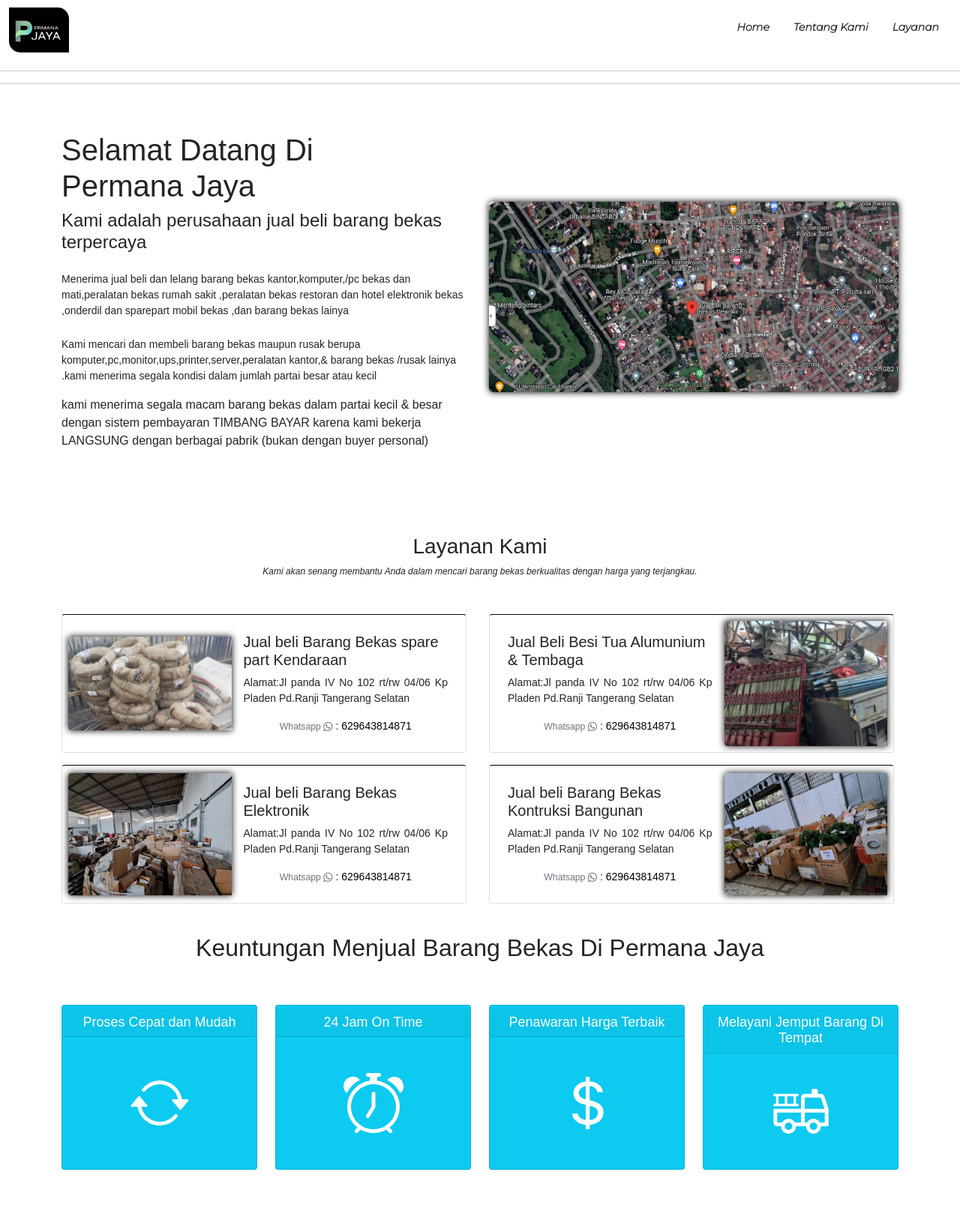
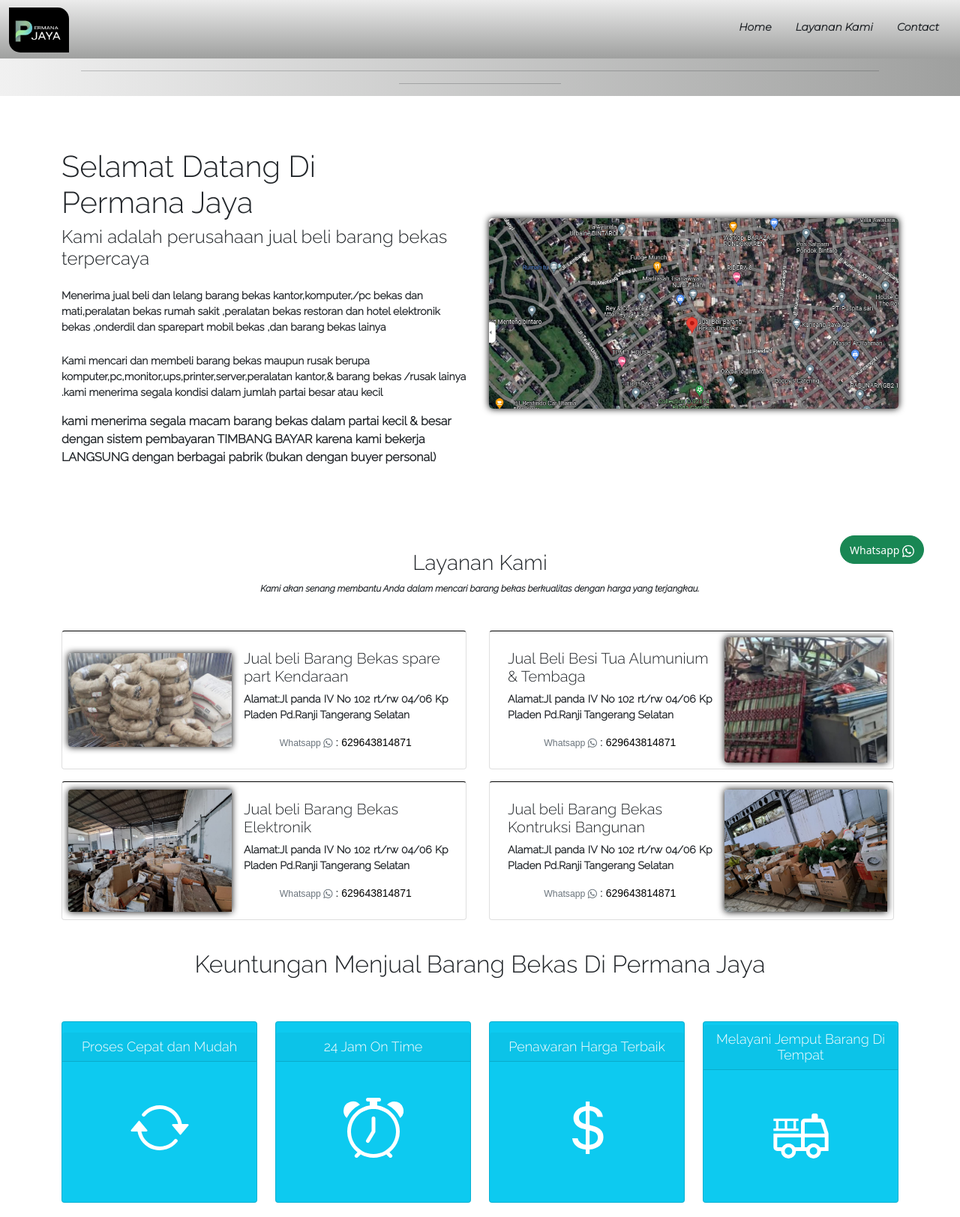
Before and after one commit to fahrumfahriansyah/PermanA-jaya, a website: page index.html in a window 1280 px wide. Shown: the top 1623 px of the page at 75% size. Drawn offline with nearby package versions, Linux system fonts and the light colour scheme.

Commit message:
mengedit website

```diff
--- a/index.html
+++ b/index.html
@@ -17,7 +17,7 @@
 </head>
 
 <body style="cursor: default;scroll-behavior: smooth;">
-
+  <div class=" fixed-top NavbarPermana">
     <nav class="navbar navbar-expand-lg navbar-light Navbar_Container ">
       <div class="container-fluid">
         <div>
@@ -25,16 +25,27 @@
         </div>
         <div class="collapse navbar-collapse d-flex justify-content-sm-end justify-content-center ">
           <div class=" d-flex flex-nowrap">
-          <a class="nav-link active" aria-current="page" href="#">Home</a>
-          <a class="nav-link" href="#">Tentang Kami</a>
-          <a class="nav-link" href="#">Layanan</a>
+            <a class="nav-link active" aria-current="page" href="#Home">Home</a>
+            <a class="nav-link" href="#Layanan_kami">Layanan Kami</a>
+            <a class=" nav-link" href="#Contact">Contact</a>
           </div>
         </div>
       </div>
     </nav>
-  <hr>
-  <hr>
-  <div class="container Contain">
+    <hr class="mx-auto">
+    <hr class="mx-auto">
+
+  </div>
+  <div class="fixed-bottom d-flex justify-content-end mb-5 m-4 mb-sm-5  m-sm-5">
+    <button type="button" style="border-radius:20px" class="btn btn-success"><a href="https://wa.me/6289643814871"
+        style="font-size: 14px;color:black;text-decoration:none;color:white">Whatsapp <svg
+          xmlns="http://www.w3.org/2000/svg" width="16" height="16" fill="currentColor" class="bi bi-whatsapp"
+          viewBox="0 0 16 16">
+          <path
+            d="M13.601 2.326A7.854 7.854 0 0 0 7.994 0C3.627 0 .068 3.558.064 7.926c0 1.399.366 2.76 1.057 3.965L0 16l4.204-1.102a7.933 7.933 0 0 0 3.79.965h.004c4.368 0 7.926-3.558 7.93-7.93A7.898 7.898 0 0 0 13.6 2.326zM7.994 14.521a6.573 6.573 0 0 1-3.356-.92l-.24-.144-2.494.654.666-2.433-.156-.251a6.56 6.56 0 0 1-1.007-3.505c0-3.626 2.957-6.584 6.591-6.584a6.56 6.56 0 0 1 4.66 1.931 6.557 6.557 0 0 1 1.928 4.66c-.004 3.639-2.961 6.592-6.592 6.592zm3.615-4.934c-.197-.099-1.17-.578-1.353-.646-.182-.065-.315-.099-.445.099-.133.197-.513.646-.627.775-.114.133-.232.148-.43.05-.197-.1-.836-.308-1.592-.985-.59-.525-.985-1.175-1.103-1.372-.114-.198-.011-.304.088-.403.087-.088.197-.232.296-.346.1-.114.133-.198.198-.33.065-.134.034-.248-.015-.347-.05-.099-.445-1.076-.612-1.47-.16-.389-.323-.335-.445-.34-.114-.007-.247-.007-.38-.007a.729.729 0 0 0-.529.247c-.182.198-.691.677-.691 1.654 0 .977.71 1.916.81 2.049.098.133 1.394 2.132 3.383 2.992.47.205.84.326 1.129.418.475.152.904.129 1.246.08.38-.058 1.171-.48 1.338-.943.164-.464.164-.86.114-.943-.049-.084-.182-.133-.38-.232z" />
+        </svg></a></button>
+  </div>
+  <div class="container Contain" style="margin-top:150px" id="Home">
     <div class="row d-flex align-items-center">
       <div class=" col-sm-6">
         <div>
@@ -45,13 +56,16 @@
 
           </h1>
           <h4 class="mt-2">Kami adalah perusahaan jual beli barang bekas terpercaya</h4>
-          <p style="font-size: 14px" class="mt-4">Menerima jual beli dan lelang barang bekas kantor,komputer,/pc bekas
+          <p style="font-size: 14px" class="mt-4 FontralewayP">Menerima jual beli dan lelang barang bekas
+            kantor,komputer,/pc
+            bekas
             dan mati,peralatan bekas rumah sakit ,peralatan bekas restoran dan hotel elektronik bekas ,onderdil dan
             sparepart mobil bekas ,dan barang bekas lainya</p>
-          <p style="font-size: 14px" class="mt-4">Kami mencari dan membeli barang bekas maupun rusak berupa
+          <p style="font-size: 14px" class="mt-4 FontralewayP">Kami mencari dan membeli barang bekas maupun rusak berupa
             komputer,pc,monitor,ups,printer,server,peralatan kantor,& barang bekas /rusak lainya .kami menerima segala
             kondisi dalam jumlah partai besar atau kecil</p>
-          <p>kami menerima segala macam barang bekas dalam partai kecil & besar dengan sistem pembayaran TIMBANG BAYAR
+          <p class="FontralewayP">kami menerima segala macam barang bekas dalam partai kecil & besar dengan sistem
+            pembayaran TIMBANG BAYAR
             karena kami bekerja LANGSUNG dengan berbagai pabrik (bukan dengan buyer personal)
           </p>
 
@@ -67,15 +81,18 @@
       </div>
     </div>
     <div class="row">
-      <div class="col-12 mt-5" data-aos="fade-down">
+      <div class="col-12 mt-5" data-aos="zoom-in">
         <h3 class="mt-5  text-center">Layanan Kami</h3>
-        <p class="text-center mb-5" style="font-size: 12px;"><i> Kami akan senang membantu Anda dalam mencari barang
+        <p class="text-center mb-5 FontralewayP" style="font-size: 12px;" id="Layanan_kami"><i> Kami akan senang
+            membantu
+            Anda dalam
+            mencari barang
             bekas
             berkualitas dengan harga yang
             terjangkau.</i></p>
       </div>
       <div class="col-12 col-sm-6 Cards" data-aos="flip-left">
-        <div class="card mb-3" style="max-width: 540px;border-top:1px solid black">
+        <div class="card mb-3" style="max-width: 540px;border-top:1px solid black;">
           <div class="row g-0 d-flex align-items-center p-2 ">
             <div class="col-5">
               <img src="./src/images/Jumbotron/Products.jpg" class="img-fluid rounded-start " alt="gambar tidak ada"
@@ -83,11 +100,11 @@
             </div>
             <div class="col-7">
               <div class="card-body">
-                <h5 class="card-title">Jual beli Barang Bekas spare part Kendaraan</h5>
-                <p class="card-text" style="text-align: justify;">
+                <h5 class="card-title" data-aos="zoom-out-down">Jual beli Barang Bekas spare part Kendaraan</h5>
+                <p class="card-text FontralewayP" style="text-align: justify;" data-aos="zoom-in-right">
                   Alamat:Jl panda IV No 102 rt/rw 04/06 Kp Pladen Pd.Ranji Tangerang Selatan
                 </p>
-                <p class="card-text text-center"><small class="text-muted">Whatsapp <i
+                <p class="card-text text-center" data-aos="fade-right"><small class="text-muted">Whatsapp <i
                       class="bi bi-whatsapp text-center"></i></small> : <a href="https://wa.me/6289643814871"
                     style="font-size: 14px;color:black;text-decoration:none">629643814871</a> </p>
               </div>
@@ -100,11 +117,11 @@
           <div class="row g-0 d-flex align-items-center p-2 ">
             <div class="col-7">
               <div class="card-body">
-                <h5 class="card-title">Jual Beli Besi Tua Alumunium & Tembaga</h5>
-                <p class="card-text" style="text-align: justify;">
+                <h5 class="card-title" data-aos="zoom-out-down">Jual Beli Besi Tua Alumunium & Tembaga</h5>
+                <p class="card-text FontralewayP" style="text-align: justify;" data-aos="zoom-in-left">
                   Alamat:Jl panda IV No 102 rt/rw 04/06 Kp Pladen Pd.Ranji Tangerang Selatan
                 </p>
-                <p class="card-text text-center" data-aos="fade-right"><small class="text-muted">Whatsapp <i
+                <p class="card-text text-center" data-aos="fade-left"><small class="text-muted">Whatsapp <i
                       class="bi bi-whatsapp text-center"></i></small> : <a href="https://wa.me/6289643814871"
                     style="font-size: 14px;color:black;text-decoration:none">629643814871</a> </p>
               </div>
@@ -125,11 +142,11 @@
             </div>
             <div class="col-7">
               <div class="card-body">
-                <h5 class="card-title">Jual beli Barang Bekas Elektronik</h5>
-                <p class="card-text" style="text-align: justify;">
+                <h5 class="card-title" data-aos="zoom-out-down">Jual beli Barang Bekas Elektronik</h5>
+                <p class="card-text FontralewayP" style="text-align: justify;" data-aos="zoom-in-right">
                   Alamat:Jl panda IV No 102 rt/rw 04/06 Kp Pladen Pd.Ranji Tangerang Selatan
                 </p>
-                <p class="card-text text-center"><small class="text-muted">Whatsapp <i
+                <p class="card-text text-center" data-aos="fade-right"><small class="text-muted">Whatsapp <i
                       class="bi bi-whatsapp text-center"></i></small> : <a href="https://wa.me/6289643814871"
                     style="font-size: 14px;color:black;text-decoration:none">629643814871</a> </p>
               </div>
@@ -142,11 +159,11 @@
           <div class="row g-0 d-flex align-items-center p-2 ">
             <div class="col-7">
               <div class="card-body">
-                <h5 class="card-title">Jual beli Barang Bekas Kontruksi Bangunan</h5>
-                <p class="card-text" style="text-align: justify;">
+                <h5 class="card-title" data-aos="zoom-out-down">Jual beli Barang Bekas Kontruksi Bangunan</h5>
+                <p class="card-text FontralewayP" style="text-align: justify;" data-aos="zoom-in-left">
                   Alamat:Jl panda IV No 102 rt/rw 04/06 Kp Pladen Pd.Ranji Tangerang Selatan
                 </p>
-                <p class="card-text text-center"><small class="text-muted">Whatsapp <i
+                <p class="card-text text-center" data-aos="fade-left"><small class="text-muted">Whatsapp <i
                       class="bi bi-whatsapp text-center"></i></small> : <a href="https://wa.me/6289643814871"
                     style="font-size: 14px;color:black;text-decoration:none">629643814871</a> </p>
               </div>
@@ -163,11 +180,11 @@
       <div class="col-12 mt-4 mb-5">
         <h2 class="text-center">Keuntungan Menjual Barang Bekas Di Permana Jaya</h2>
       </div>
-      <div class="col-6 col-sm-6 col-lg-3 d-flex justify-content-center">
+      <div class="col-6 col-sm-6 col-lg-3 d-flex justify-content-center Proses">
         <div class="card text-white bg-info mb-3 d-flex justify-content-center" style="width: 100%;">
           <h4 class="text-center mt-1 card-header" style="font-size: 18px;">Proses Cepat dan Mudah
           </h4>
-          <div class="mx-auto my-5  ">
+          <div class="mx-auto my-5  IconProses" data-aos="zoom-in" data-aos-offset="0">
             <svg xmlns="http://www.w3.org/2000/svg" width="80px" fill="currentColor" class="bi bi-arrow-repeat m-auto "
               viewBox="0 0 16 16">
               <path
@@ -179,10 +196,10 @@
           </div>
         </div>
       </div>
-      <div class="col-6 col-sm-6 col-lg-3 d-flex justify-content-center">
+      <div class="col-6 col-sm-6 col-lg-3 d-flex justify-content-center Alarm">
         <div class="card text-white bg-info mb-3 d-flex justify-content-center " style="width: 100%;">
           <h4 class="text-center mt-1 card-header" style="font-size: 18px;">24 Jam On Time</h2>
-            <div class="mx-auto my-5  ">
+            <div class="mx-auto my-5 iconAlarm " data-aos="fade-down" data-aos-offset="0">
               <svg xmlns="http://www.w3.org/2000/svg" width="80px" fill="currentColor" class="bi bi-alarm m-auto"
                 viewBox="0 0 16 16">
                 <path d="M8.5 5.5a.5.5 0 0 0-1 0v3.362l-1.429 2.38a.5.5 0 1 0 .858.515l1.5-2.5A.5.5 0 0 0 8.5 9V5.5z" />
@@ -192,10 +209,10 @@
             </div>
         </div>
       </div>
-      <div class="col-6 col-sm-6 col-lg-3 d-flex justify-content-center">
+      <div class="col-6 col-sm-6 col-lg-3 d-flex justify-content-center Money">
         <div class="card text-white bg-info mb-3 d-flex justify-content-center" style="width: 100%;">
           <h4 class="text-center mt-1 card-header" style="font-size: 18px;">Penawaran Harga Terbaik</h2>
-            <div class="mx-auto my-5">
+            <div class="mx-auto my-5 IconMoney" data-aos="flip-left" data-aos-offset="0">
               <svg xmlns="http://www.w3.org/2000/svg" width="80px" fill="currentColor"
                 class="bi bi-currency-dollar m-auto" viewBox="0 0 16 16">
                 <path
@@ -205,9 +222,10 @@
         </div>
       </div>
 
-      <div class="col-6 col-sm-6 col-lg-3 d-flex justify-content-center">
+      <div class="col-6 col-sm-6 col-lg-3 d-flex justify-content-center Car">
         <div class="card text-white bg-info mb-3" style="width: 100%;">
           <h4 class="text-center mt-1 card-header" style="font-size: 18px;">Melayani Jemput Barang Di Tempat</h2>
+            <div class="mx-auto my-5 IconCar" data-aos="fade-right" data-aos-offset="0">
               <svg xmlns="http://www.w3.org/2000/svg" fill="currentColor" viewBox="0 96 960 960" width="80px"
                 class="m-auto">
                 <path
@@ -217,8 +235,9 @@
         </div>
       </div>
     </div>
+  </div>
   <!-- Remove the container if you want to extend the Footer to full width. -->
-  <div class="container my-5">
+  <div class="container my-5" id="Contact">
     <!-- Footer -->
     <footer class="text-center text-lg-start text-white" style="background-color: #45526e">
       <!-- Grid container -->
--- a/src/css/style.css
+++ b/src/css/style.css
@@ -1,14 +1,45 @@
   @import url('https://fonts.googleapis.com/css2?family=Montserrat:ital,wght@1,300&display=swap');
+  @import url('https://fonts.googleapis.com/css2?family=Raleway:ital,wght@1,300&display=swap');
+  @import url('https://fonts.googleapis.com/css2?family=Raleway:ital,wght@0,300;1,300&display=swap');
+
+
+
+  h1,
+  h2,
+  h4,
+  h3,
+  h5 {
+    font-family: Raleway;
+  }
+
+  .FontralewayP {
+    font-family: Raleway;
+    font-weight: bold;
+  }
 
   .container {
     font-family: Arial, Helvetica, sans-serif;
   }
 
+  .NavbarPermana {
+    background-image: linear-gradient(to right, rgb(241, 241, 241), rgb(159, 160, 159));
+  }
+
   .Navbar_Container {
-    background-color: transparent;
+    background-image: linear-gradient(rgb(241, 241, 241), rgb(159, 160, 159));
     margin-top: -6px;
     font-family: Montserrat;
     font-size: 14px;
+  }
+
+  .NavbarPermana hr {
+    width: 80%;
+    animation: hrTwo 10s linear infinite;
+  }
+
+  .NavbarPermana hr:nth-last-child(1) {
+    width: 50%;
+    animation: hrOne 10s linear infinite;
 
   }
 
@@ -26,6 +57,8 @@
   .Contain {
     font-family: Arial, Helvetica, sans-serif;
   }
+
+
 
   .Logo {
     background-image: url("../images/PermanaJaya.jpg");
@@ -46,3 +79,117 @@
   .Cards:nth-last-child(even) {
     text-align: start;
   }
+
+  .Proses:hover .IconProses svg {
+    animation: spin 1s linear infinite;
+  }
+
+  .Alarm:hover .iconAlarm svg {
+    animation: Alarm 1s linear infinite;
+  }
+
+  .Car:hover .IconCar svg {
+    animation: Car 0.4s linear;
+  }
+
+  .Money:hover .IconMoney svg {
+    animation: Money 0.4s linear;
+  }
+
+  @keyframes spin {
+    from {
+      transform: rotate(0deg);
+    }
+
+    to {
+      transform: rotate(360deg);
+    }
+  }
+
+  @keyframes Alarm {
+    10% {
+      transform: rotate(30deg);
+      margin-top: -20px;
+    }
+
+    20% {
+      transform: rotate(-30deg);
+      margin-top: -30px;
+    }
+
+    40% {
+      transform: rotate(30deg);
+    }
+
+    50% {
+      transform: rotate(-30deg);
+    }
+
+    60% {
+      transform: rotate(30deg);
+    }
+
+    70% {
+      transform: rotate(-30deg);
+    }
+
+    80% {
+      transform: rotate(30deg);
+    }
+
+    90% {
+      transform: rotate(-30deg);
+    }
+
+    100% {
+      transform: rotate(30deg);
+    }
+
+    90% {
+      transform: rotate(-30deg);
+    }
+  }
+
+  @keyframes Car {
+    from {
+      transform: translateX(-100px);
+    }
+
+  }
+
+  @keyframes Money {
+    from {
+      transform: translateY(-100px);
+    }
+
+  }
+
+  @keyframes hrOne {
+    0% {
+      width: 100%;
+    }
+
+    50% {
+      width: 0%;
+    }
+
+    100% {
+      width: 100%;
+    }
+
+  }
+
+  @keyframes hrTwo {
+    0% {
+      width: 0%;
+    }
+
+    50% {
+      width: 100%;
+    }
+
+    100% {
+      width: 0%;
+    }
+
+  }
```
Lines whose indentation alone changed are shown as unchanged.
